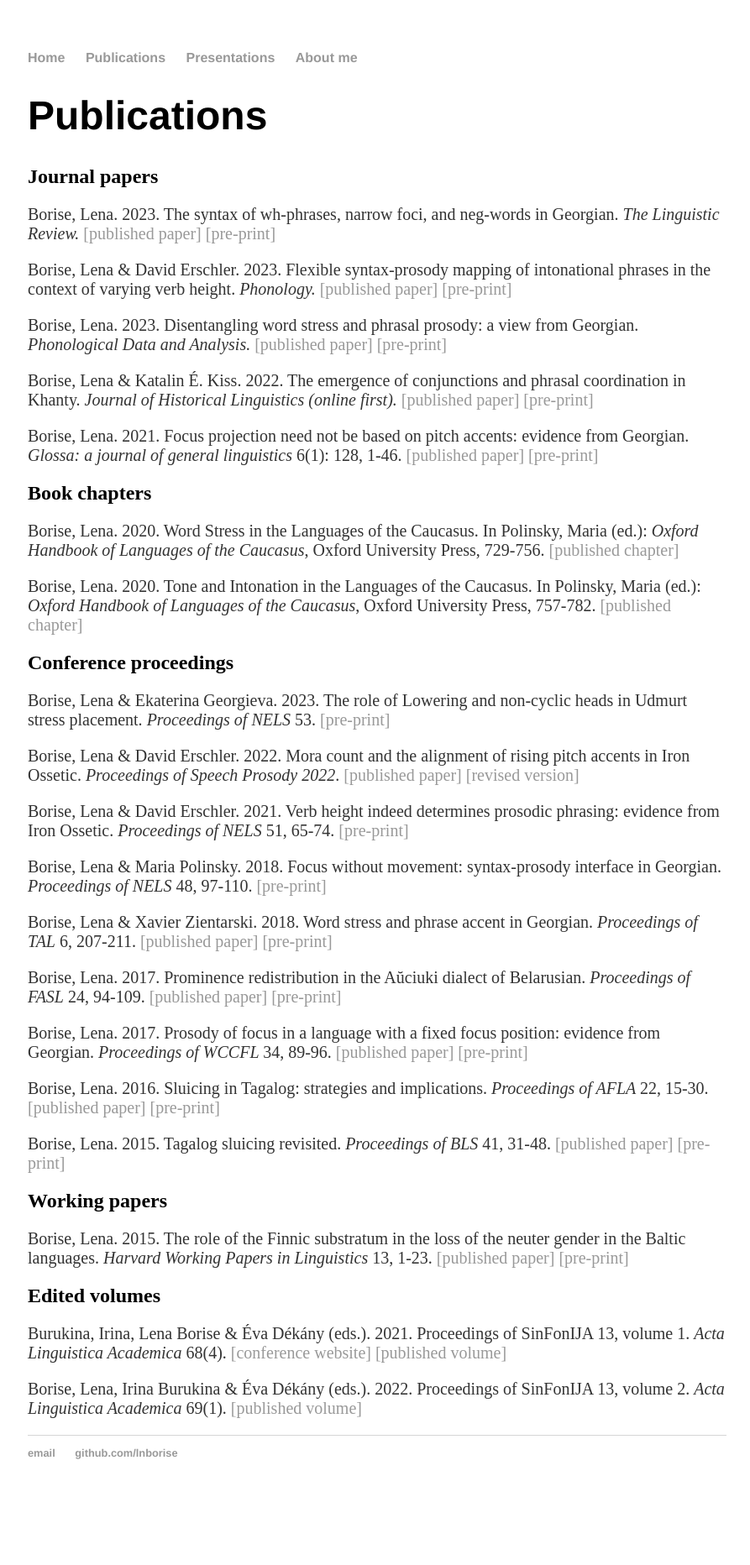
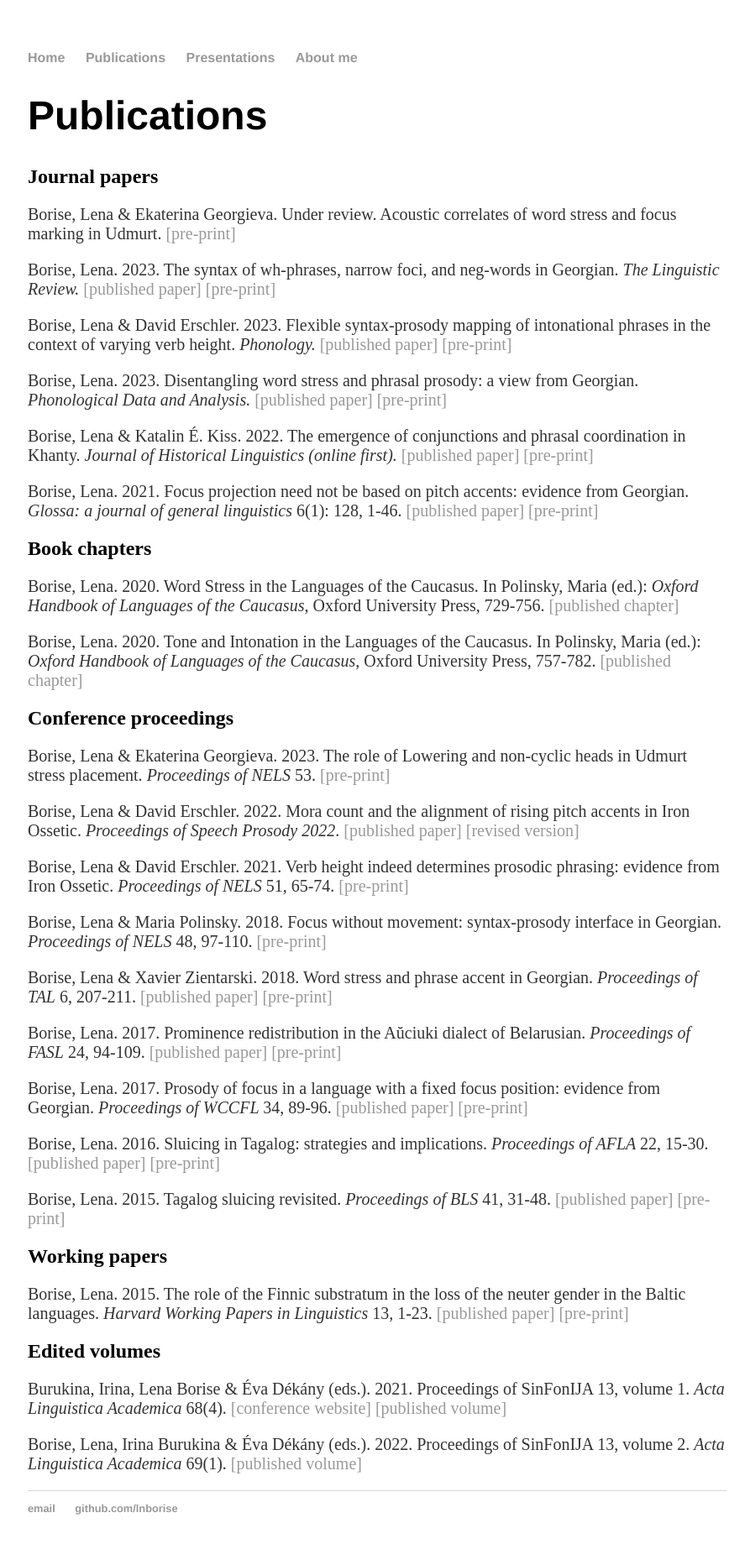
Before and after one commit to lnborise/lnborise.github.io, a Jekyll site: the page built from publications.html, in a window 1280 px wide. Shown: the whole page at 84% size, without its empty margins (191-1084 px from the left). Built offline with Jekyll 4.4.1, drawn with Linux system fonts in a browser that asks for light colours; before the commit the page ends 1798 px from its top, so only the background shows below that.

Commit message:
Update publications.html

```diff
--- a/publications.html
+++ b/publications.html
@@ -6,6 +6,8 @@ title: Publications
 	<h1>Publications</h1>
 
   <h2>Journal papers</h2>
+
+	<p>Borise, Lena & Ekaterina Georgieva. Under review. Acoustic correlates of word stress and focus marking in Udmurt. <a href="https://lnborise.github.io/assets/BoriseGeorgieva_UdmurtStress.pdf"> [pre-print] </a> </p>
 
 	<p>Borise, Lena. 2023. The syntax of wh-phrases, narrow foci, and neg-words in Georgian. <i>The Linguistic Review.</i> <a href="https://www.degruyter.com/document/doi/10.1515/tlr-2023-2001/html">[published paper]</a> <a href="https://lnborise.github.io/assets/Borise_PreverbalGSyntax.pdf">[pre-print]</a> </p>
 
```
